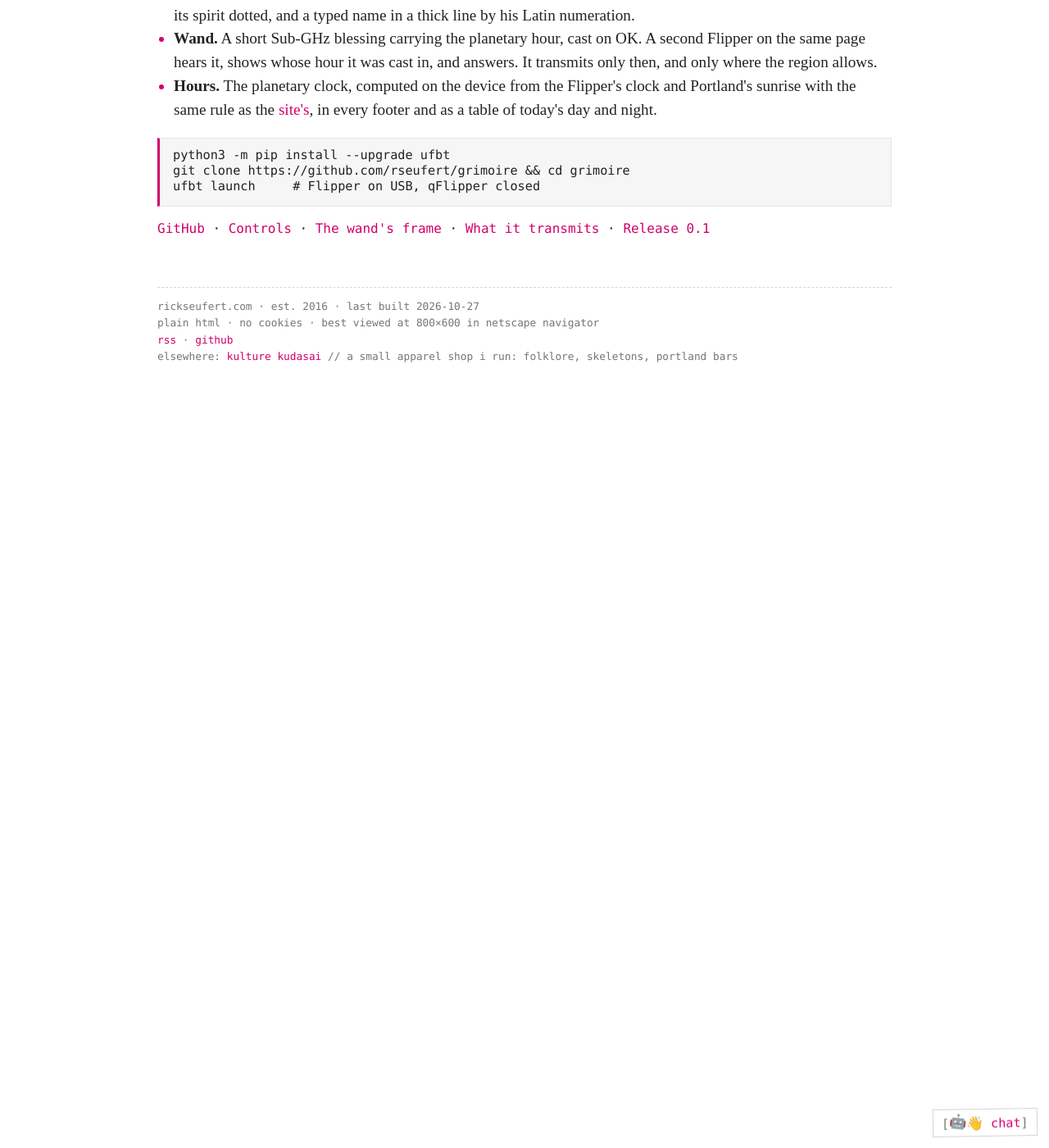
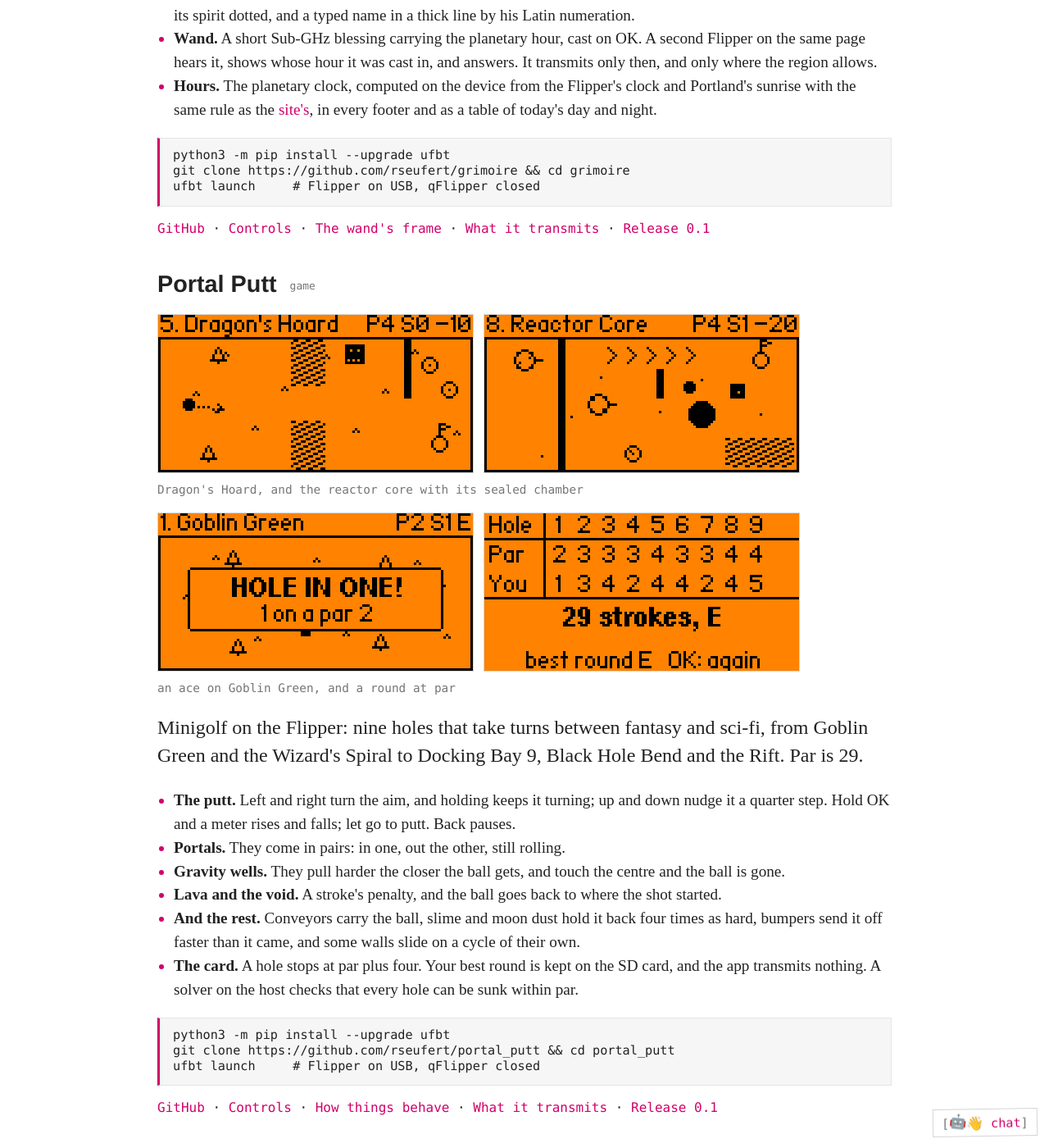
Before and after one commit to rseufert/rseufert.github.io, a Jekyll site: the page built from flipper/index.html, in a window 1280 px wide and 1400 px high, scrolled down 9196 px. Shown: the whole window at 82% size. Built offline with Jekyll 4.4.1, drawn with Linux system fonts in a browser that asks for light colours; before the commit the page ends 9702 px from its top, so only the background shows below that.

Commit message:
Add Portal Putt to the Flipper page and the home tiles
A section with four screens from the game (Dragon's Hoard, the reactor
core, an ace on Goblin Green and a round at par), what the hazards do,
the ufbt install and a link to release 0.1, plus a home tile after
Grimoire's. The page description now counts nine apps.

Co-Authored-By: Claude Opus 5.5 <noreply@anthropic.com>
Claude-Session: https://claude.ai/code/session_015RDTBgG3oYVSZTAaz1gNwq

```diff
--- a/flipper/index.html
+++ b/flipper/index.html
@@ -1,7 +1,7 @@
 ---
 layout: default
 title: Flipper Zero apps
-description: "Eight apps for the Flipper Zero: Hanzi Cards, Mandarin flashcards that play the tones; Step Seq, a step sequencer for the piezo speaker; NW Crawl, a roguelike set in NW Portland; Yulia's Cats, a virtual pet; Tricorder, a handheld signal scanner; Jiggler, a mouse jiggler that pauses while you work; Spectre, a ghost hunting kit; and Grimoire, a pendulum, a sigil, a talisman and a wand."
+description: "Nine apps for the Flipper Zero: Hanzi Cards, Mandarin flashcards that play the tones; Step Seq, a step sequencer for the piezo speaker; NW Crawl, a roguelike set in NW Portland; Yulia's Cats, a virtual pet; Tricorder, a handheld signal scanner; Jiggler, a mouse jiggler that pauses while you work; Spectre, a ghost hunting kit; Grimoire, a pendulum, a sigil, a talisman and a wand; and Portal Putt, minigolf across fantasy and sci-fi worlds."
 image: /flipper/hanzi_cards.png
 ---
 <section class="projects flipper">
@@ -204,4 +204,30 @@ git clone https://github.com/rseufert/grimoire &amp;&amp; cd grimoire
 ufbt launch     # Flipper on USB, qFlipper closed</code></pre>
 		<p class="links"><a href="https://github.com/rseufert/grimoire">GitHub</a> · <a href="https://github.com/rseufert/grimoire#controls">Controls</a> · <a href="https://github.com/rseufert/grimoire#the-wands-frame">The wand's frame</a> · <a href="https://github.com/rseufert/grimoire#what-it-transmits">What it transmits</a> · <a href="https://github.com/rseufert/grimoire/releases/tag/v0.1">Release 0.1</a></p>
 	</div><!-- /.project -->
+	<div class="project" id="portal-putt">
+		<h3><a href="https://github.com/rseufert/portal_putt">Portal Putt</a> <span class="tag">game</span></h3>
+		<figure class="shot pair">
+			<img src="/flipper/portal_putt.png" width="512" height="256" loading="lazy" alt="Portal Putt on the Flipper's orange screen: a bar across the top reads &quot;5. Dragon's Hoard P4 S0 -10&quot;, the ball sits at the left with a dotted aim line, two hatched patches stand in the middle above and below the fairway, a square creature with dots for eyes and teeth waits beyond them, a wall rises on the right, and the flag is at the bottom right among small trees.">
+			<img src="/flipper/portal_putt_reactor.png" width="512" height="256" loading="lazy" alt="The top bar reads &quot;8. Reactor Core P4 S1 -20&quot;: a thick wall cuts off a narrow chamber on the left with a portal ring in it, a row of chevrons runs along the top, a large black gravity well sits in the middle with a smaller one beside it, a second portal ring is on the left of the main room, a hatched patch fills the bottom right corner, and the flag is at the top right.">
+			<figcaption>Dragon's Hoard, and the reactor core with its sealed chamber</figcaption>
+		</figure>
+		<figure class="shot pair">
+			<img src="/flipper/portal_putt_ace.png" width="512" height="256" loading="lazy" alt="Goblin Green, &quot;1. Goblin Green P2 S1 E&quot; across the top, with a box in the middle reading &quot;HOLE IN ONE!&quot; and &quot;1 on a par 2&quot; over the trees.">
+			<img src="/flipper/portal_putt_card.png" width="512" height="256" loading="lazy" alt="The scorecard: a row of holes 1 to 9, a row of pars 2 3 3 3 4 3 3 4 4, a row of scores 1 3 4 2 4 4 2 4 5, then &quot;29 strokes, E&quot; in bold and &quot;best round E OK: again&quot; below.">
+			<figcaption>an ace on Goblin Green, and a round at par</figcaption>
+		</figure>
+		<p>Minigolf on the Flipper: nine holes that take turns between fantasy and sci-fi, from Goblin Green and the Wizard's Spiral to Docking Bay 9, Black Hole Bend and the Rift. Par is 29.</p>
+		<ul class="features">
+			<li><strong>The putt.</strong> Left and right turn the aim, and holding keeps it turning; up and down nudge it a quarter step. Hold OK and a meter rises and falls; let go to putt. Back pauses.</li>
+			<li><strong>Portals.</strong> They come in pairs: in one, out the other, still rolling.</li>
+			<li><strong>Gravity wells.</strong> They pull harder the closer the ball gets, and touch the centre and the ball is gone.</li>
+			<li><strong>Lava and the void.</strong> A stroke's penalty, and the ball goes back to where the shot started.</li>
+			<li><strong>And the rest.</strong> Conveyors carry the ball, slime and moon dust hold it back four times as hard, bumpers send it off faster than it came, and some walls slide on a cycle of their own.</li>
+			<li><strong>The card.</strong> A hole stops at par plus four. Your best round is kept on the SD card, and the app transmits nothing. A solver on the host checks that every hole can be sunk within par.</li>
+		</ul>
+<pre><code>python3 -m pip install --upgrade ufbt
+git clone https://github.com/rseufert/portal_putt &amp;&amp; cd portal_putt
+ufbt launch     # Flipper on USB, qFlipper closed</code></pre>
+		<p class="links"><a href="https://github.com/rseufert/portal_putt">GitHub</a> · <a href="https://github.com/rseufert/portal_putt#controls">Controls</a> · <a href="https://github.com/rseufert/portal_putt#how-things-behave">How things behave</a> · <a href="https://github.com/rseufert/portal_putt#what-it-transmits">What it transmits</a> · <a href="https://github.com/rseufert/portal_putt/releases/tag/v0.1">Release 0.1</a></p>
+	</div><!-- /.project -->
 </section><!-- /.flipper -->
--- a/index.html
+++ b/index.html
@@ -149,6 +149,12 @@ image: /blog/p2p_film.png
 			<p>A pendulum, a sigil, a talisman and a wand, with the planetary hour on every page.</p>
 			<p class="links"><a href="/flipper/#grimoire">More</a> · <a href="https://github.com/rseufert/grimoire">GitHub</a></p>
 		</div><!-- /.project -->
+		<div class="project">
+			<a class="shot" href="/flipper/#portal-putt"><img src="/flipper/portal_putt.png" width="512" height="256" loading="lazy" alt="Portal Putt on the Flipper's orange screen: a bar across the top reads &quot;5. Dragon's Hoard P4 S0 -10&quot;, the ball at the left with a dotted aim line, two hatched patches in the middle, a square creature beyond them, a wall on the right, and the flag at the bottom right among small trees."></a>
+			<h3><a href="/flipper/#portal-putt">Portal Putt</a> <span class="tag">game</span></h3>
+			<p>Minigolf in nine holes across fantasy and sci-fi worlds, with portals, gravity wells and lava.</p>
+			<p class="links"><a href="/flipper/#portal-putt">More</a> · <a href="https://github.com/rseufert/portal_putt">GitHub</a></p>
+		</div><!-- /.project -->
 	</div><!-- /.tiles -->
 </section>
 
```
Also changed, not shown: flipper/portal_putt.png (added), flipper/portal_putt_ace.png (added), flipper/portal_putt_card.png (added), flipper/portal_putt_reactor.png (added).
